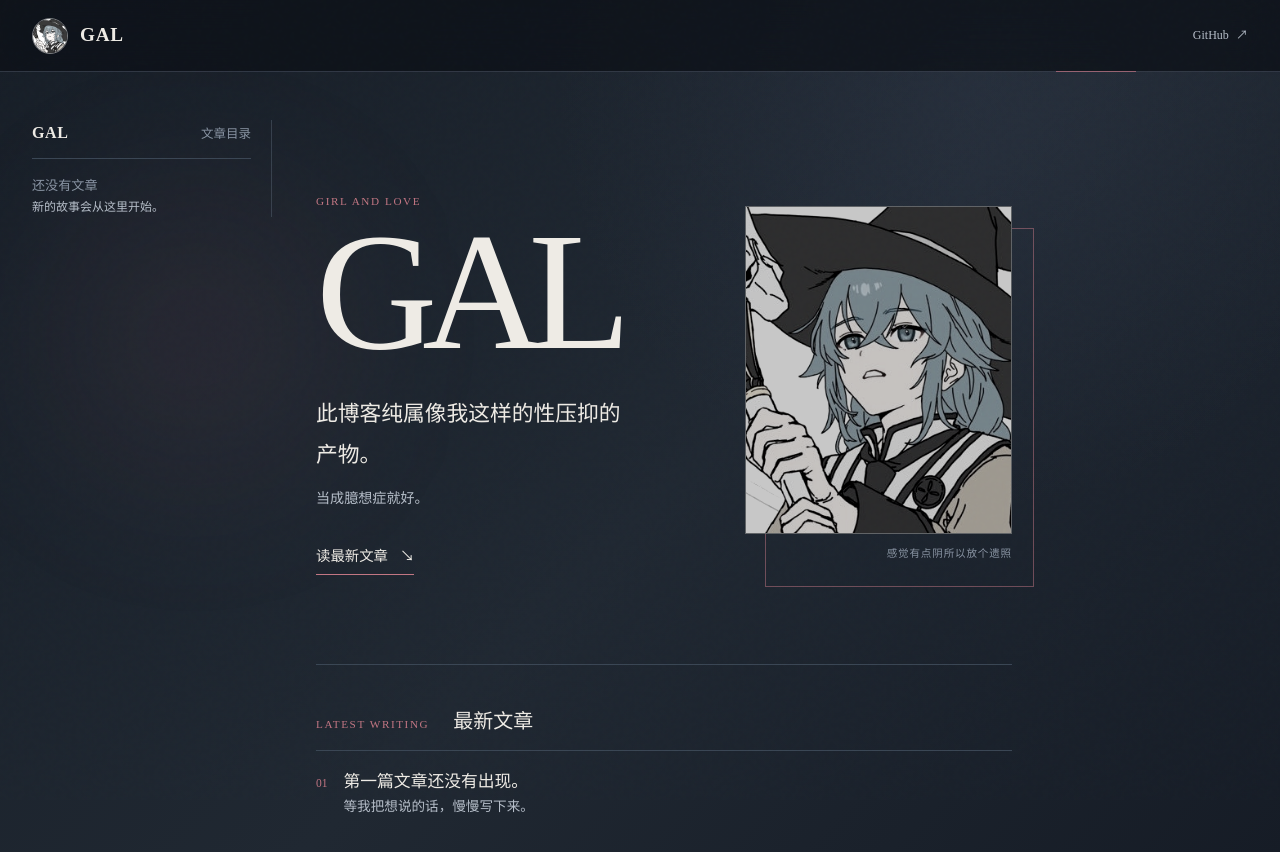
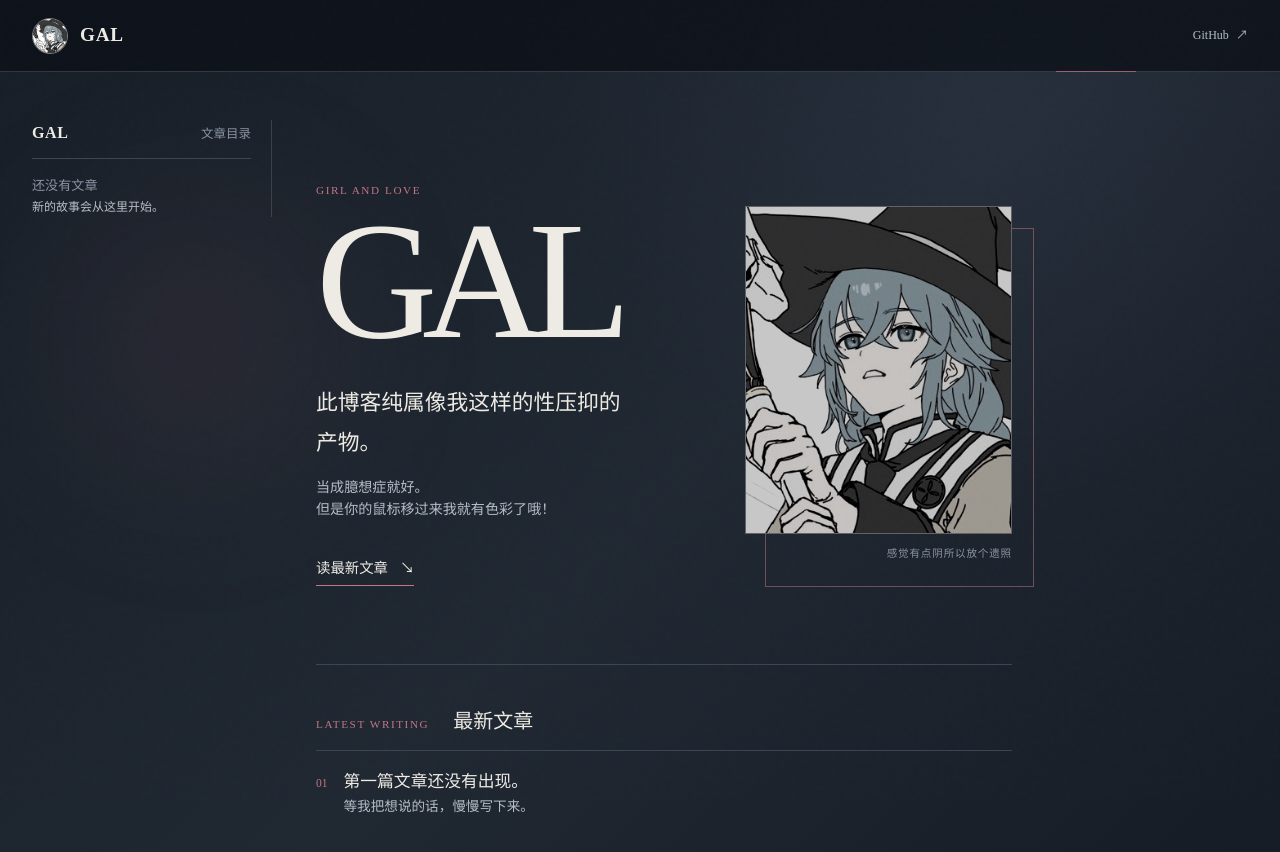
Before and after one commit to TTAWDTT/GAL, a Next.js app: page / in a window 1280 px wide. Shown: the top 852 px of the page. Built offline with nearby package versions, Linux system fonts and the light colour scheme.

Commit message:
fix(copy): add color reply to portrait caption

```diff
--- a/pages/index.tsx
+++ b/pages/index.tsx
@@ -22,7 +22,9 @@ export default function HomePage({ documents, tree }: { documents: DocumentMeta[
               <p className="home-page__lead">
                 此博客纯属像我这样的性压抑的产物。
               </p>
-              <p className="home-page__note">当成臆想症就好。</p>
+              <p className="home-page__note">
+                当成臆想症就好。<br />但是你的鼠标移过来我就有色彩了哦！
+              </p>
               <Link className="home-page__link" href="#latest">
                 读最新文章 <span aria-hidden="true">↘</span>
               </Link>
```
